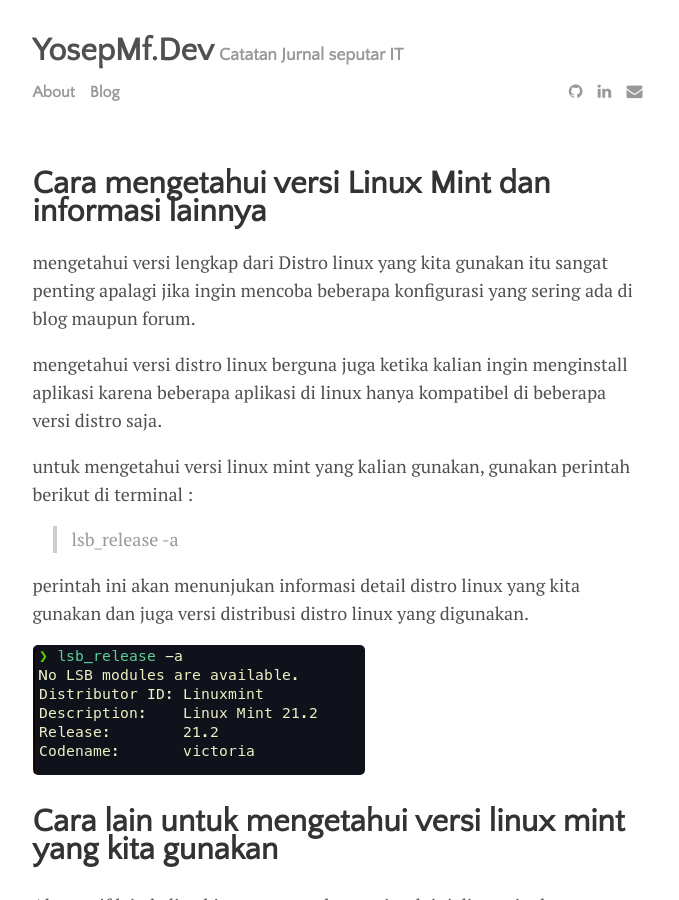
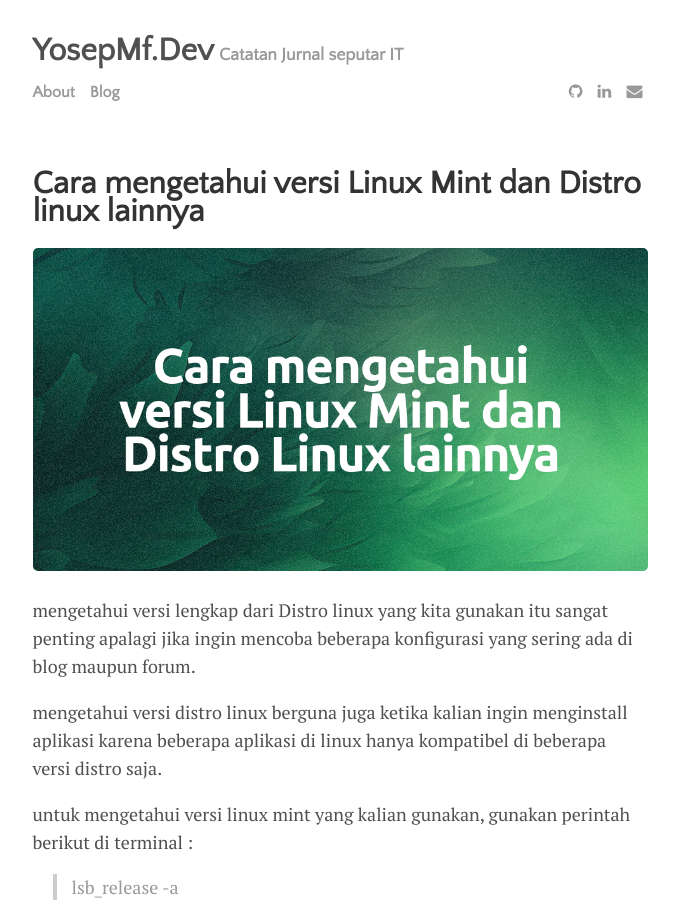
Before and after one commit to yosepmf/YosepMf.github.io, a Jekyll site: the page built from _posts/2024-02-27-cek-versi-linuxmint.md, in a window 1280 px wide and 900 px high. Shown: the whole window, without its empty margins (300-979 px from the left). Built offline with Jekyll 4.4.1, drawn with Linux system fonts in a browser that asks for light colours; comment, search, counter and statistics services are not loaded.

Commit message:
2024-02-27 revisi cover

```diff
--- a/_posts/2024-02-27-cek-versi-linuxmint.md
+++ b/_posts/2024-02-27-cek-versi-linuxmint.md
@@ -1,10 +1,10 @@
 ---
 layout: post
-title: "Cara mengetahui versi Linux Mint dan informasi lainnya"
+title: "Cara mengetahui versi Linux Mint dan Distro linux lainnya"
 author: "Yosep Mohammad Firdaus"
 categories: journal
 tags: [Linux,Linux Mint,Ubuntu,Debian.]
-image:
+image: 2024-02-27.png
 ---
 
 mengetahui versi lengkap dari Distro linux yang kita gunakan
```
Also changed, not shown: assets/img/2024-02-27.png (added).
